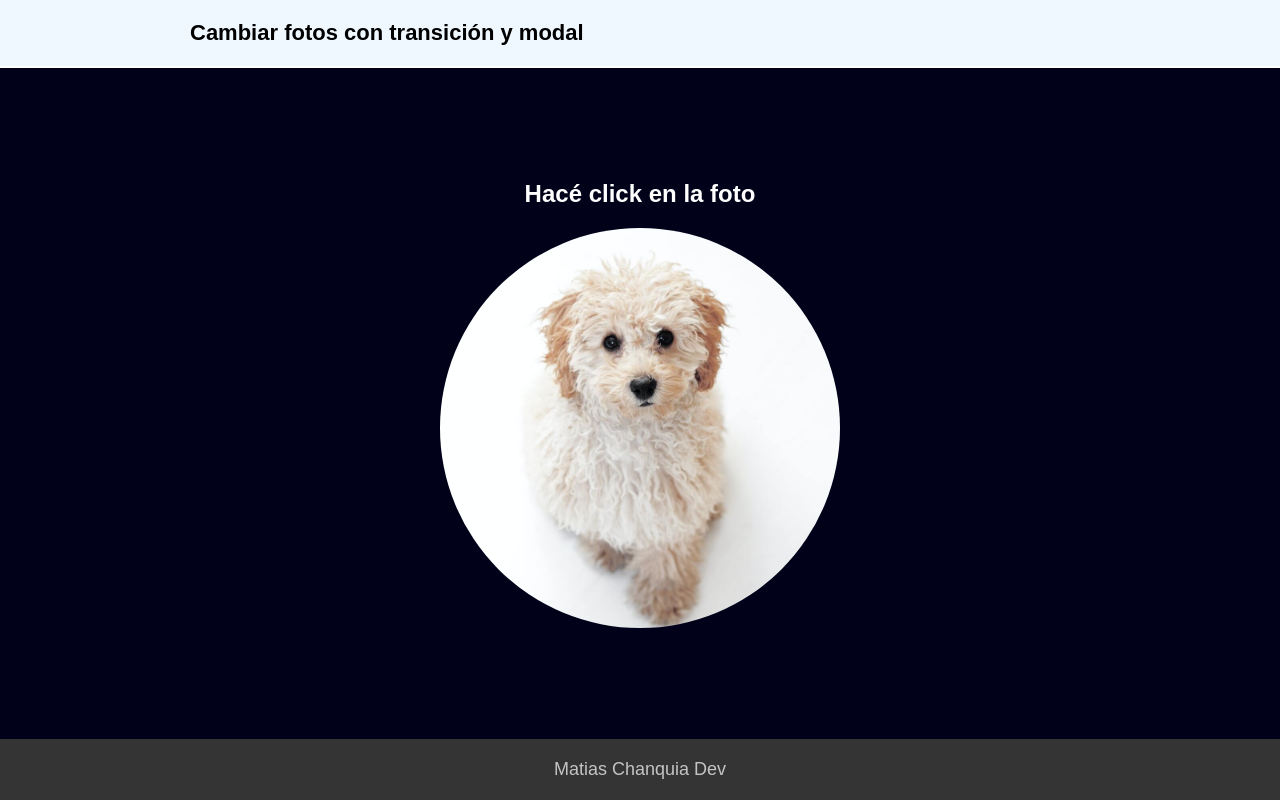
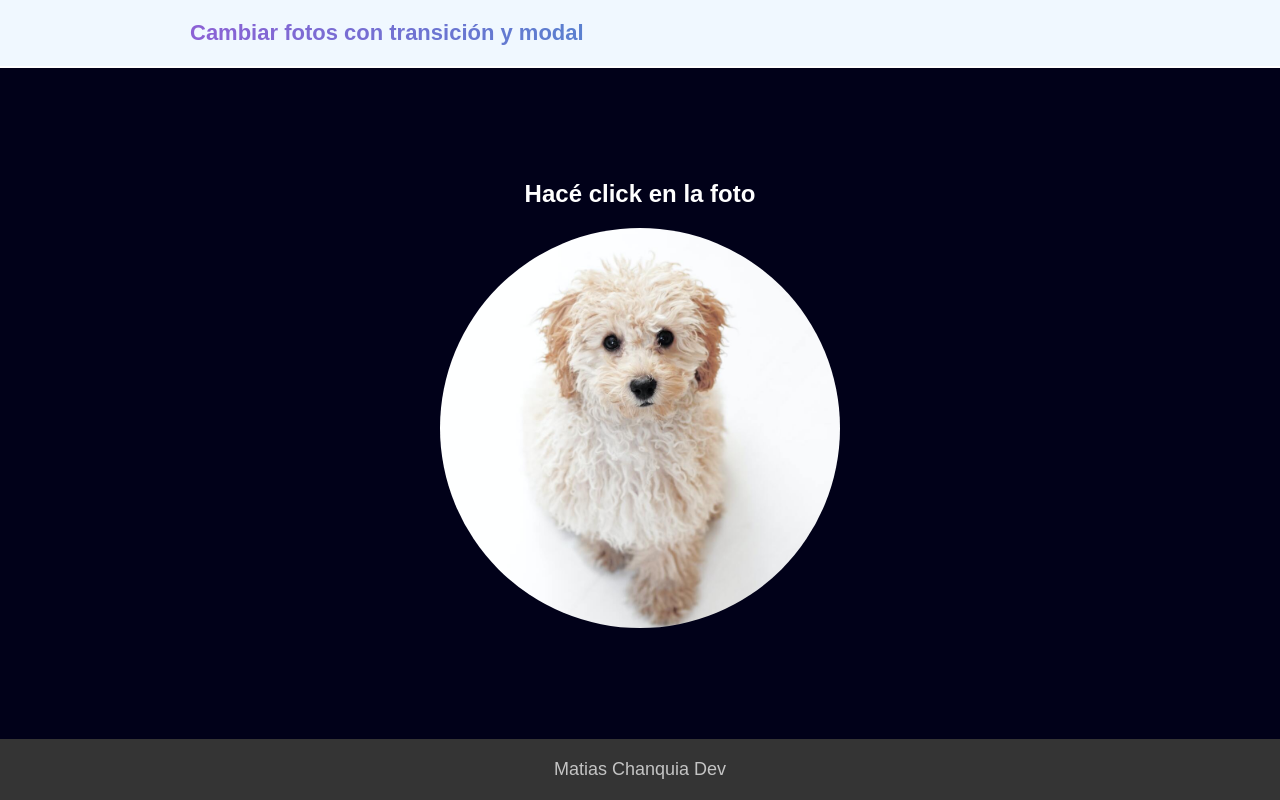
Before and after one commit to matiaschanquia/cambiar-fotos-con-transicion-y-modal, a plain HTML site: page index.html in a window 1280 px wide. Drawn offline with Linux system fonts and the light colour scheme.

Commit message:
texto gradiente

```diff
--- a/styles.css
+++ b/styles.css
@@ -23,6 +23,14 @@ body {
 
 .container-header > h1 {
     font-size: 22px;
+    font-weight: 900;
+    background-clip: text;
+    -webkit-background-clip: text;
+    -webkit-text-fill-color: transparent;
+    background-image: -webkit-linear-gradient(left, #8C61D5, #19A8C8);
+    background-image: -moz-linear-gradient(left, #8C61D5, #19A8C8);
+    background-image: -o-linear-gradient(left, #8C61D5, #19A8C8);
+    background-image: linear-gradient(to right, #8C61D5, #19A8C8);
 }
 
 .section-imgs {
```
